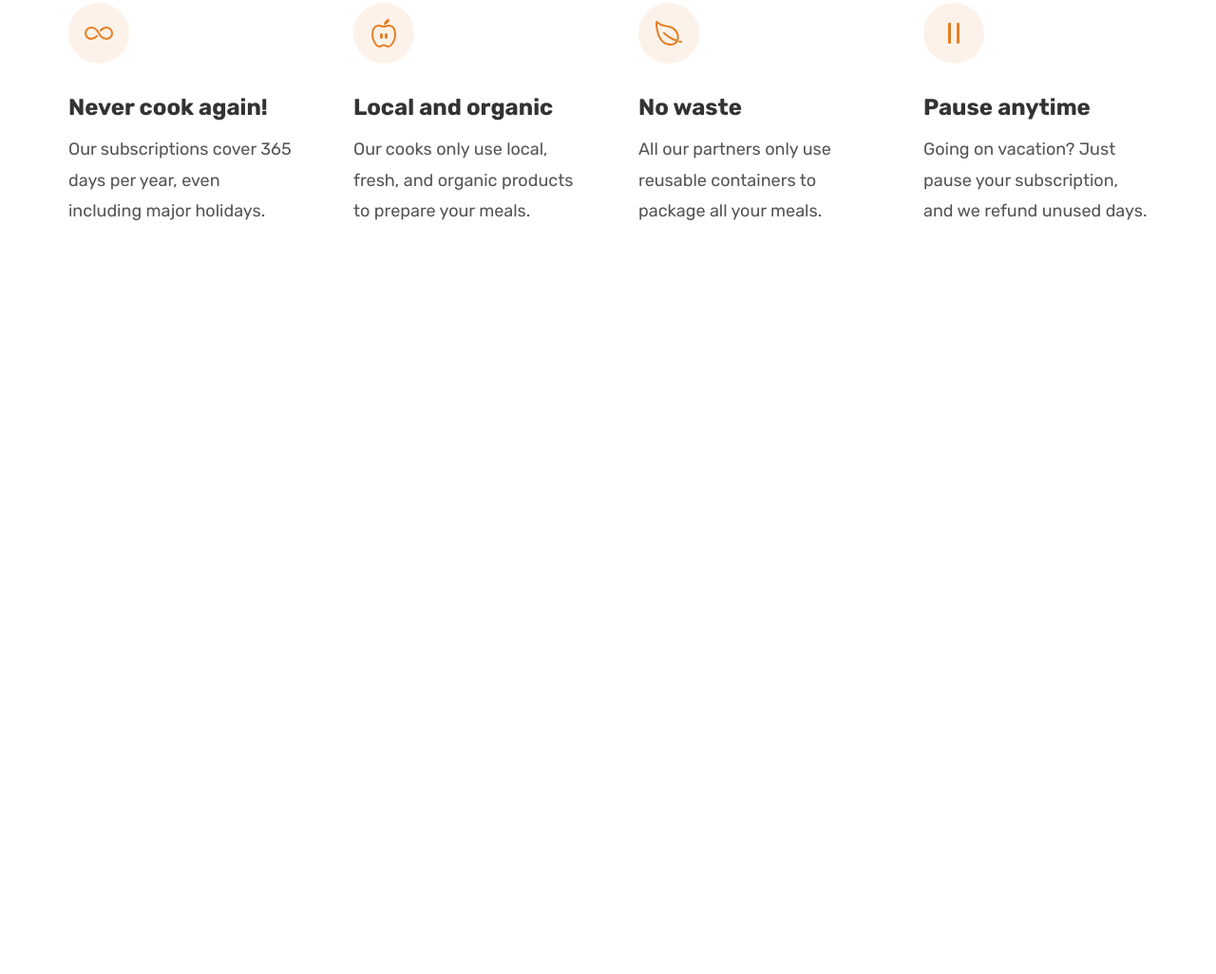
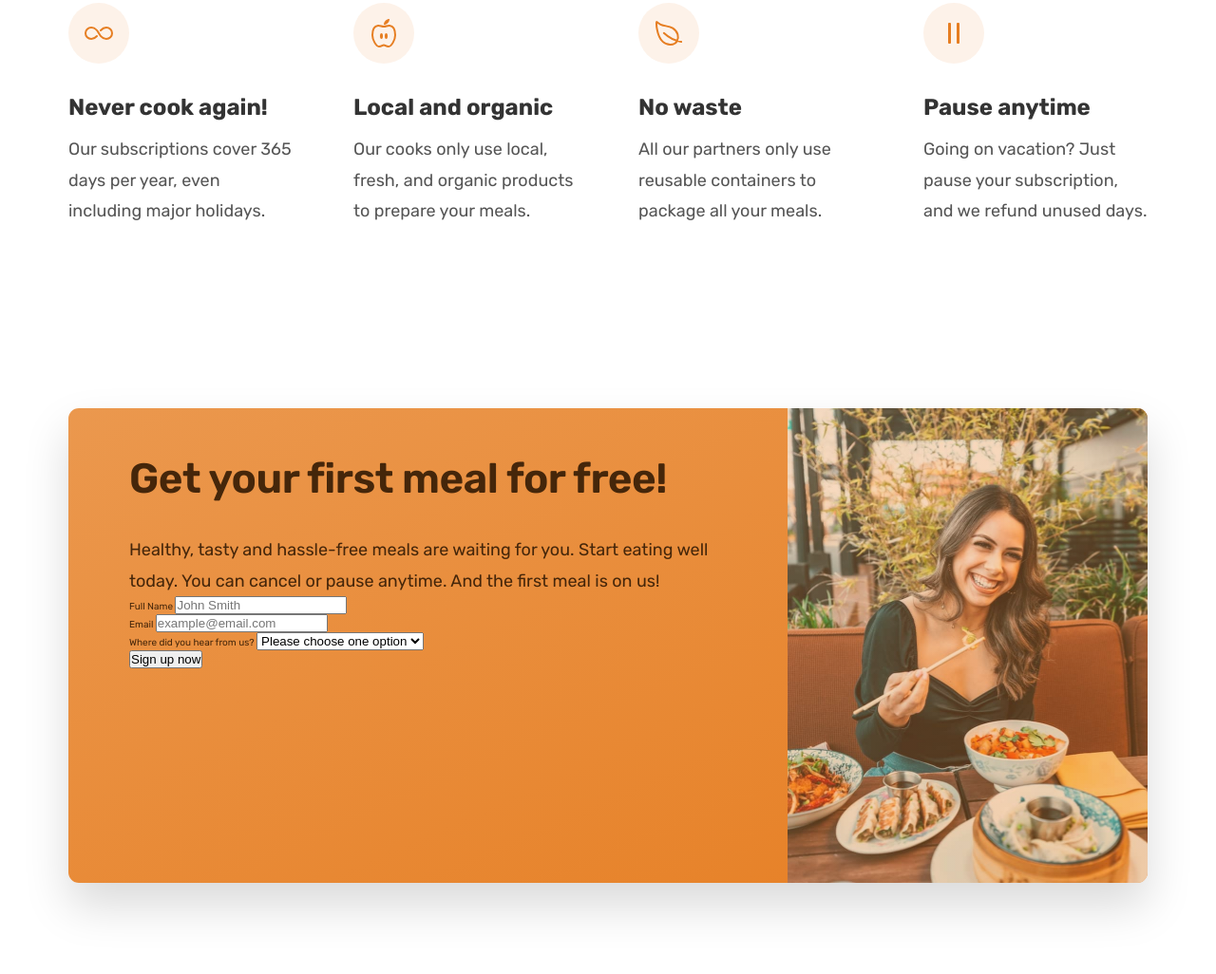
Before and after one commit to NataliaBezhenar/Omnifood, a plain HTML site: page index.html in a window 1280 px wide. Shown: the part 5607-6633 px from the top of the page at 95% size. Before the commit the page ends 5941 px from the top, so only its background shows below. Drawn offline with nearby package versions, Linux system fonts and the light colour scheme.

Commit message:
CTA section added

```diff
--- a/css/style.css
+++ b/css/style.css
@@ -3,6 +3,7 @@ Primary color: #e67e22
 Tints:
 #fdf2e9
 #fae5d3
+#eb984e
 Shades:
 #cf711f
 Accents:
@@ -13,7 +14,7 @@ Greys:
 
 
 SHADOWS
-
+box-shadow: 0 2.4rem 4.8rem rgba(0,0,0,0.075);
 ------------------
 border-radius:
 default: 9px
@@ -670,3 +671,43 @@ strong {
   font-size: 1.8rem;
   line-height: 1.8;
 }
+
+/* -------------------------------------------------- */
+/* ------------------- CTA SECTION ------------------ */
+/* -------------------------------------------------- */
+.section-cta {
+  padding: 9.6rem 0;
+}
+.cta {
+  display: grid;
+  grid-template-columns: 2fr 1fr;
+  box-shadow: 0 2.4rem 4.8rem rgba(0, 0, 0, 0.15);
+  border-radius: 1.1rem;
+  background-image: linear-gradient(to right bottom, #eb984e, #e67e22);
+  height: 50rem;
+  overflow: hidden;
+}
+.cta-text-box {
+  color: #45260a;
+  padding: 4.8rem 6.4rem 6.4rem 6.4rem;
+}
+
+.cta .heading-secondary {
+  color: #45260a;
+  margin-bottom: 3.2rem;
+}
+
+.cta-text {
+  font-size: 1.8rem;
+  line-height: 1.8;
+}
+
+.cta-img-box {
+  background-image: linear-gradient(
+      to right bottom,
+      rgba(235, 151, 78, 0.35),
+      rgba(230, 125, 34, 0.35)
+    ),
+    url("../img/eating.jpg");
+  background-size: cover;
+}
--- a/index.html
+++ b/index.html
@@ -566,6 +566,59 @@
           </div>
         </div>
       </section>
+
+      <section class="section-cta">
+        <div class="container">
+          <div class="cta">
+            <div class="cta-text-box">
+              <h2 class="heading-secondary">Get your first meal for free!</h2>
+              <p class="cta-text">
+                Healthy, tasty and hassle-free meals are waiting for you. Start
+                eating well today. You can cancel or pause anytime. And the
+                first meal is on us!
+              </p>
+              <form action="#" class="cta-form">
+                <div>
+                  <label for="full-name">Full Name</label>
+                  <input
+                    id="full-name"
+                    type="text"
+                    placeholder="John Smith"
+                    required
+                  />
+                </div>
+                <div>
+                  <label for="email">Email</label>
+                  <input
+                    id="email"
+                    type="email"
+                    placeholder="example@email.com"
+                    required
+                  />
+                </div>
+                <div>
+                  <label for="select-where">Where did you hear from us?</label>
+                  <select id="select-where" required>
+                    <option value="">Please choose one option</option>
+                    <option value="friends">Friends and family</option>
+                    <option value="youtube">YouTube</option>
+                    <option value="podcast">Podcast</option>
+                    <option value="facebook">Facebook ad</option>
+                    <option value="others">Others</option>
+                  </select>
+                </div>
+
+                <button class="btn">Sign up now</button>
+              </form>
+            </div>
+            <div
+              class="cta-img-box"
+              role="img"
+              aria-label="Woman enjoying food"
+            ></div>
+          </div>
+        </div>
+      </section>
     </main>
     <script
       type="module"
```
